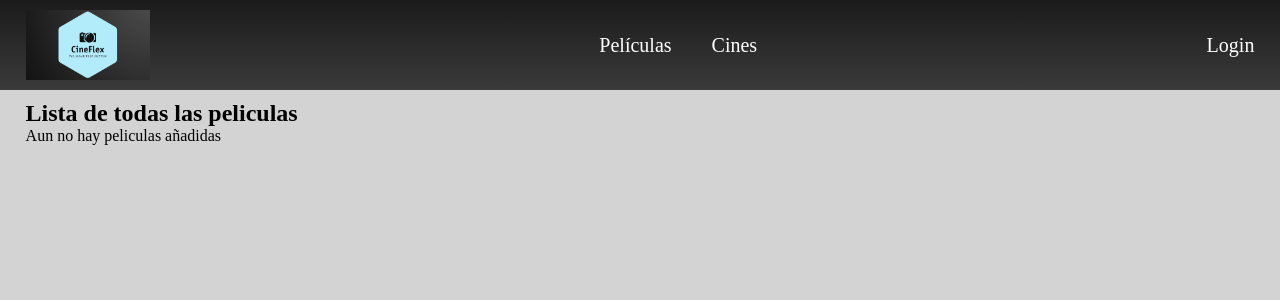
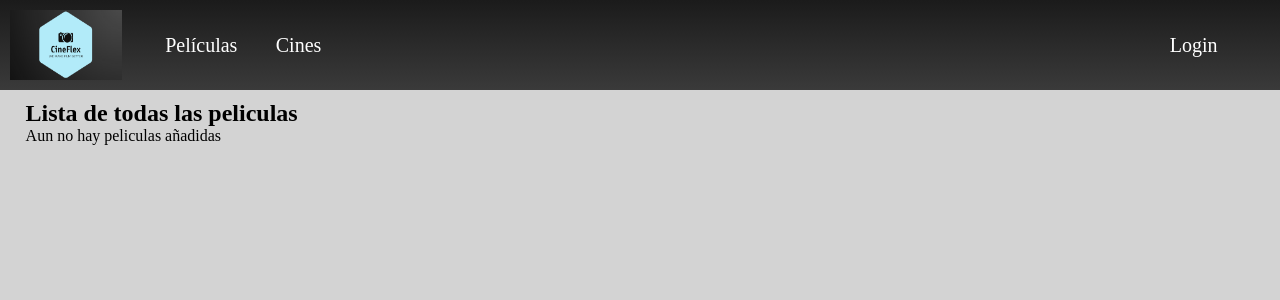
Before and after one commit to Cleansky-s/CineFlex, a PHP site: page /index.php in a window 1280 px wide. Shown: the top 300 px of the page. Run offline with PHP 8.4, Linux system fonts and the light colour scheme; data that the repository does not hold is empty.

Commit message:
cambio en estilos y cabecera para empezar la practica 3

```diff
--- a/pract2/css/estilo.css
+++ b/pract2/css/estilo.css
@@ -18,14 +18,28 @@
     display: flex;
     justify-content: space-between;
     align-items: center;
-    padding: 10px 2%;
+    padding: 10px 0px;
 }
 
-header li, header a {
+nav {
+    display: flex;
+    justify-content: space-between;
+    align-items: center;
+    width: 100%;
+    height: 100%;
+    padding: 0rem 1.5rem;
+}
+
+nav li, nav a {
     font-weight: 400;
     font-size: 20px;
     color: white;
     text-decoration: none;
+
+}
+
+nav a {
+    padding: 0.6rem 0.6rem;
 }
 
 img {
@@ -39,22 +53,23 @@
 }
 
 .logo {
+    margin-left: 10px;
     height: 70px;
 }
 
-.nav-links {
+.nav-links , .nav-profile{
     list-style: none;
 }
 
-.nav-profile {
-    display: flex;
-    justify-content: space-around;
-    gap: 60px;
+
+.nav-profile li{
+    display: inline-block;
+    padding: 0rem 0.6rem;
 }
 
 .nav-links li {
     display: inline-block;
-    padding: 0px 20px;
+    padding: 0rem 0.6rem;
 }
 
 .user-list {
@@ -64,7 +79,6 @@
 }
 
 .user-card {
-    /* Se necesita inner padding. hay que hacer otro div dentro???*/
     width: 160px;
     box-shadow: 0 4px 8px 0 rgba(0,0,0,0.2);
     padding: 20px 10px;
--- a/pract2/includes/vistas/comun/cabecera.php
+++ b/pract2/includes/vistas/comun/cabecera.php
@@ -12,11 +12,11 @@
 			<?= mostrarProveedor() ?>
 			<?= mostrarAdmin() ?>
 		</ul>
+		<ul class = "nav-profile">
+			<?= mostrarBiblioteca() ?>
+			<?= mostrarLogin() ?>
+		</ul>
 	</nav>
-	<div class = "nav-profile">
-		<?= mostrarBiblioteca() ?>
-		<?= mostrarLogin() ?>
-	</div>
 
 
 </header>
--- a/pract2/includes/vistas/helpers/usuarios.php
+++ b/pract2/includes/vistas/helpers/usuarios.php
@@ -8,12 +8,12 @@
     if (estaLogado()) {
         $urlLogout = Utils::buildUrl('/logout.php');
         $html = <<<EOS
-        <a href="{$urlLogout}">Logout</a>
+        <li><a href="{$urlLogout}">Logout</a></li>
         EOS;
     } else {
         $urlLogin = Utils::buildUrl('/login.php');
         $html = <<<EOS
-        <a href="{$urlLogin}">Login</a>
+        <li><a href="{$urlLogin}">Login</a><li>
         EOS;
     }
 
@@ -26,7 +26,7 @@
     if (estaLogado()) {
         $urlLogout = Utils::buildUrl('/biblioteca.php');
         $html = <<<EOS
-        <a href="{$urlLogout}">Biblioteca</a>
+        <li><a href="{$urlLogout}">Biblioteca</a></li>
         EOS;
     }
     return $html;
```
